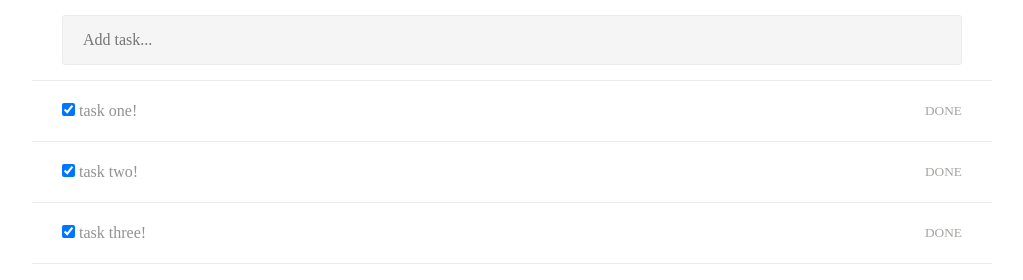
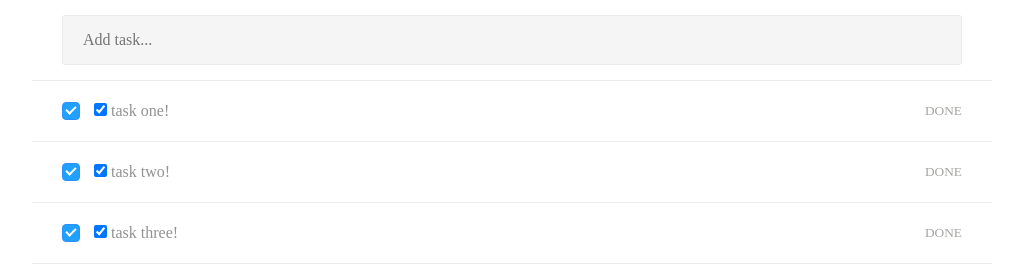
Before and after one commit to P-ppc/angular-todo, a website: page app/index.html in a window 1280 px wide. Shown: the whole page, without its empty margins (128-1151 px from the left). Drawn offline with nearby package versions, Linux system fonts and the light colour scheme; some packages are replaced by stand-ins of ours.

Commit message:
错误的指令实现方式:包括不能反应父controller数据的变化

```diff
--- a/app/css/main.css
+++ b/app/css/main.css
@@ -112,3 +112,85 @@ html, body {
     margin-top: 10px;
     color: #6c6c6c;
 }
+
+.m-checkbox {
+    color: #1f2d3d;
+    margin-right: 5px;
+
+    -moz-user-select: none;
+    -webkit-user-select: none;
+    -ms-user-select: none;
+}
+
+.m-checkbox,
+.m-checkbox-input {
+    position: relative;
+    cursor: pointer;
+    display: inline-block;
+    white-space: nowrap;
+}
+
+.m-checkbox-input {
+    outline: none;
+    line-height: 1;
+    vertical-align: middle;
+}
+
+.m-checkbox-inner {
+    display: inline-block;
+    position: relative;
+    border: 1px solid #c0ccda;
+    border-radius: 4px;
+    box-sizing: border-box;
+    width: 18px;
+    height: 18px;
+    background: #fff;
+    z-index: 1;
+
+    -webkit-transition: border-color .25s cubic-bezier(.71,-.46,.29,1.46),background-color .25s cubic-bezier(.71,-.46,.29,1.46);
+    transition: border-color .25s cubic-bezier(.71,-.46,.29,1.46),background-color .25s cubic-bezier(.71,-.46,.29,1.46);
+}
+
+.m-checkbox-inner:after {
+    content: "";
+    border: 2px solid #fff;
+    border-left: 0;
+    border-top: 0;
+    height: 8px;
+    width: 4px;
+    left: 5px;
+    position: absolute;
+    top: 1px;
+
+    -webkit-transform: rotate(45deg) scaleY(0);
+    transform: rotate(45deg) scaleY(0);
+    -webkit-transition: -webkit-transform .15s cubic-bezier(.71,-.46,.88,.6) .05s;
+    transition: -webkit-transform .15s cubic-bezier(.71,-.46,.88,.6) .05s;
+    transition: transform .15s cubic-bezier(.71,-.46,.88,.6) .05s;
+    transition: transform .15s cubic-bezier(.71,-.46,.88,.6) .05s,-webkit-transform .15s cubic-bezier(.71,-.46,.88,.6) .05s;
+    -webkit-transform-origin: center;
+    transform-origin: center;
+}
+
+.m-checkbox-original {
+    opacity: 0;
+    outline: none;
+    position: absolute;
+    margin-top: 0;
+    left: -999px;
+}
+
+.m-checkbox-label {
+    font-size: 14px;
+    padding-left: 5px;
+}
+
+.m-checkbox.is-checked .m-checkbox-inner {
+    background-color: #20a0ff;
+    border-color: #2e90fe;
+}
+
+.m-checkbox.is-checked .m-checkbox-inner:after {
+    -webkit-transform: rotate(45deg) scaleY(1);
+    transform: rotate(45deg) scaleY(1);
+}
--- a/app/index.html
+++ b/app/index.html
@@ -3,6 +3,7 @@
 <head>
     <meta charset="UTF-8">
     <title>Document</title>
+    <link rel="stylesheet" type="text/css" href="lib/bower_components/angular/angular-csp.css">
     <link rel="stylesheet" type="text/css" href="lib/bower_components/normalize-css/normalize.css">
     <link rel="stylesheet" type="text/css" href="css/main.css">
 </head>
@@ -12,7 +13,7 @@
             <input type="text"
                 placeholder="Add task..."
                 ng-model="title"
-                ng-keypress="($event.which === 13) ? addTodo(title):0">
+                ng-keypress="($event.which === 13) ? addTodo(title) : 0">
         </div>
         <div class="main">
             <div class="task-list">
@@ -20,6 +21,10 @@
                     ng-repeat="item in todoList"
                     ng-click="selectTodoItem(item)"
                     ng-class="{active: selectedItemId === item.id}">
+                    <div m-checkbox
+                        m-checked="isDone(item)"
+                        m-click="updateStatus(item)">
+                    </div>
                     <input type="checkbox"
                         ng-checked="isDone(item)"
                         ng-click="updateStatus(item, $event)">
@@ -27,7 +32,9 @@
                     <span class="date" ng-bind="item.status"></span>
                 </div>
             </div>
-            <div class="task-info" ng-show="false">
+            <div class="task-info"
+                ng-show="false"
+                ng-cloak>
                 <div class="task-info-tab">
                     <span class="active">About</span>
                 </div>
@@ -57,5 +64,6 @@
 <script type="text/javascript" src="lib/bower_components/angular/angular.min.js"></script>
 <script type="text/javascript" src="lib/bower_components/angular-route/angular-route.min.js"></script>
 <script type="text/javascript" src="js/app.js"></script>
+<script type="text/javascript" src="js/directives.js"></script>
 </body>
 </html>
--- a/app/js/app.js
+++ b/app/js/app.js
@@ -1,7 +1,6 @@
 window.APP = angular.module("APP", ['ngRoute']);
-var app = window.APP;
 
-app.controller('todoCtrl', function ($scope) {
+window.APP.controller('todoCtrl', function ($scope) {
     $scope.todoList = [];
     $scope.DONE_STATUS = "DONE";
     $scope.selectedItemId = null;
@@ -26,9 +25,8 @@ app.controller('todoCtrl', function ($scope) {
     $scope.isDone = function (item) {
         return item.status === $scope.DONE_STATUS;
     };
-    $scope.updateStatus = function (item, $event) {
+    $scope.updateStatus = function (item) {
         item.status = item.status == "OPEN" ? "DONE" : "OPEN";
-        $event.stopPropagation();
     };
 
     function loadTodoList () {
--- a/app/js/directives.js
+++ b/app/js/directives.js
@@ -0,0 +1,33 @@
+window.APP.directive('mCheckbox', function () {
+    return {
+        restrict: 'EA',
+        replace: true,
+        scope: {
+            mChecked: '&',
+            mClick: '&'
+        },
+        templateUrl: "views/templates/mCheckbox.html",
+        controller: function ($scope, $element, $attrs, $transclude) {
+            $scope.click = function ($event) {
+                var checkbox = $event.target,
+                    mCheckbox = checkbox.parentNode.parentNode;
+                if (checkbox.checked) {
+                    mCheckbox.classList.add("is-checked");
+                } else {
+                    mCheckbox.classList.remove("is-checked");
+                }
+                // 执行父controller事件
+                $scope.mClick();
+            };
+            function init () {
+                // $element是jquery对象
+                var $checkbox = $element.find("input[type=checkbox]");
+                if ($scope.mChecked()) {
+                    $element.addClass("is-checked");
+                    $checkbox.prop("checked", true);
+                }
+            };
+            init();
+        }
+    };
+});
--- /dev/null
+++ b/app/views/templates/mCheckbox.html
@@ -0,0 +1,9 @@
+<label class="m-checkbox">
+    <span class="m-checkbox-input">
+        <span class="m-checkbox-inner"></span>
+        <input type="checkbox"
+                class="m-checkbox-original"
+                ng-click="click($event)">
+    </span>
+    <span class="m-checkbox-label"></span>
+</label>
```
